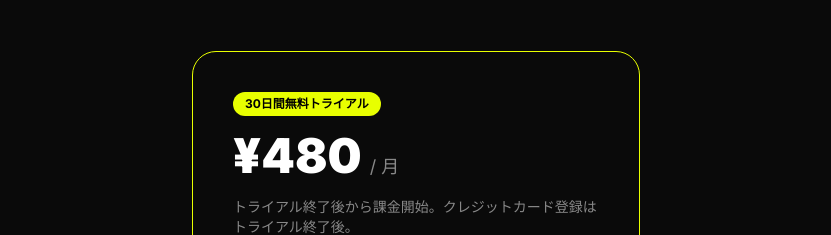
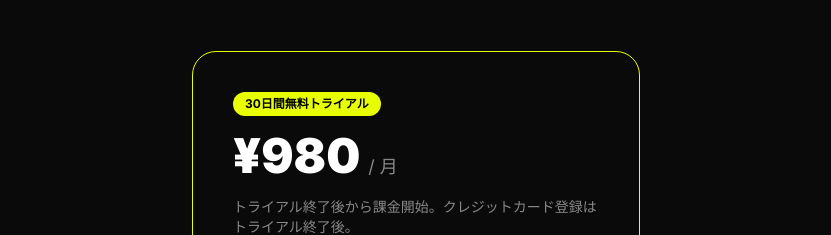
Before and after one commit to shunsuke-blog/auxlog-lp01, a Next.js app: page / in a window 1280 px wide. Shown: the part 5680-5915 px from the top of the page, without its empty margins (224-1055 px from the left). Built offline with nearby package versions, Linux system fonts and the light colour scheme.

Commit message:
fix: 価格表示を¥980に更新（¥480→¥980改定）
Co-Authored-By: Claude Sonnet 5 <noreply@anthropic.com>

```diff
--- a/app/support/page.tsx
+++ b/app/support/page.tsx
@@ -13,7 +13,7 @@ const faqs = [
   },
   {
     q: "無料トライアルの期間・その後の料金は？",
-    a: "初回登録から30日間は無料でご利用いただけます。トライアル終了後は自動的に月額¥480（税込）のプランに移行します。",
+    a: "初回登録から30日間は無料でご利用いただけます。トライアル終了後は自動的に月額¥980（税込）のプランに移行します。",
   },
   {
     q: "9週間のプログラムが終わったらどうなりますか？",
--- a/app/terms/page.tsx
+++ b/app/terms/page.tsx
@@ -30,7 +30,7 @@ export default function TermsPage() {
           <section>
             <h2 className="text-xl font-bold mb-3">3. 料金・支払い</h2>
             <ul className="text-text-sub flex flex-col gap-2 list-disc list-inside">
-              <li>Auxlog本体：月額¥480（税込）。30日間の無料トライアルあり。トライアル終了後、自動的に月額プランに移行します</li>
+              <li>Auxlog本体：月額¥980（税込）。30日間の無料トライアルあり。トライアル終了後、自動的に月額プランに移行します</li>
               <li>Web版はクレジットカード決済（Stripe）、モバイルアプリ版はApple App内課金でお支払いいただきます</li>
               <li>解約はいつでも可能です（モバイルアプリ版はApple「設定」アプリのサブスクリプション管理から行います）</li>
               <li>月額オンラインコーチングをご利用の場合は、別途提示する料金・期間が適用されます</li>
--- a/app/tokushoho/page.tsx
+++ b/app/tokushoho/page.tsx
@@ -17,7 +17,7 @@ const items = [
     value: "お問い合わせいただいた場合、遅滞なく開示いたします。",
   },
   { label: "メールアドレス", value: "auxlog.support@gmail.com", isEmail: true },
-  { label: "販売価格", value: "¥480 / 月（税込）" },
+  { label: "販売価格", value: "¥980 / 月（税込）" },
   { label: "支払方法", value: "クレジットカード" },
   { label: "支払時期", value: "無料トライアル終了後、毎月自動更新" },
   { label: "サービス提供時期", value: "決済完了後すぐ" },
--- a/components/sections/PricingSection.tsx
+++ b/components/sections/PricingSection.tsx
@@ -26,7 +26,7 @@ export default function PricingSection() {
               30日間無料トライアル
             </span>
             <div>
-              <span className="text-5xl font-black">¥480</span>
+              <span className="text-5xl font-black">¥980</span>
               <span className="text-text-sub text-lg ml-2">/ 月</span>
             </div>
             <p className="text-text-sub text-sm">
```
